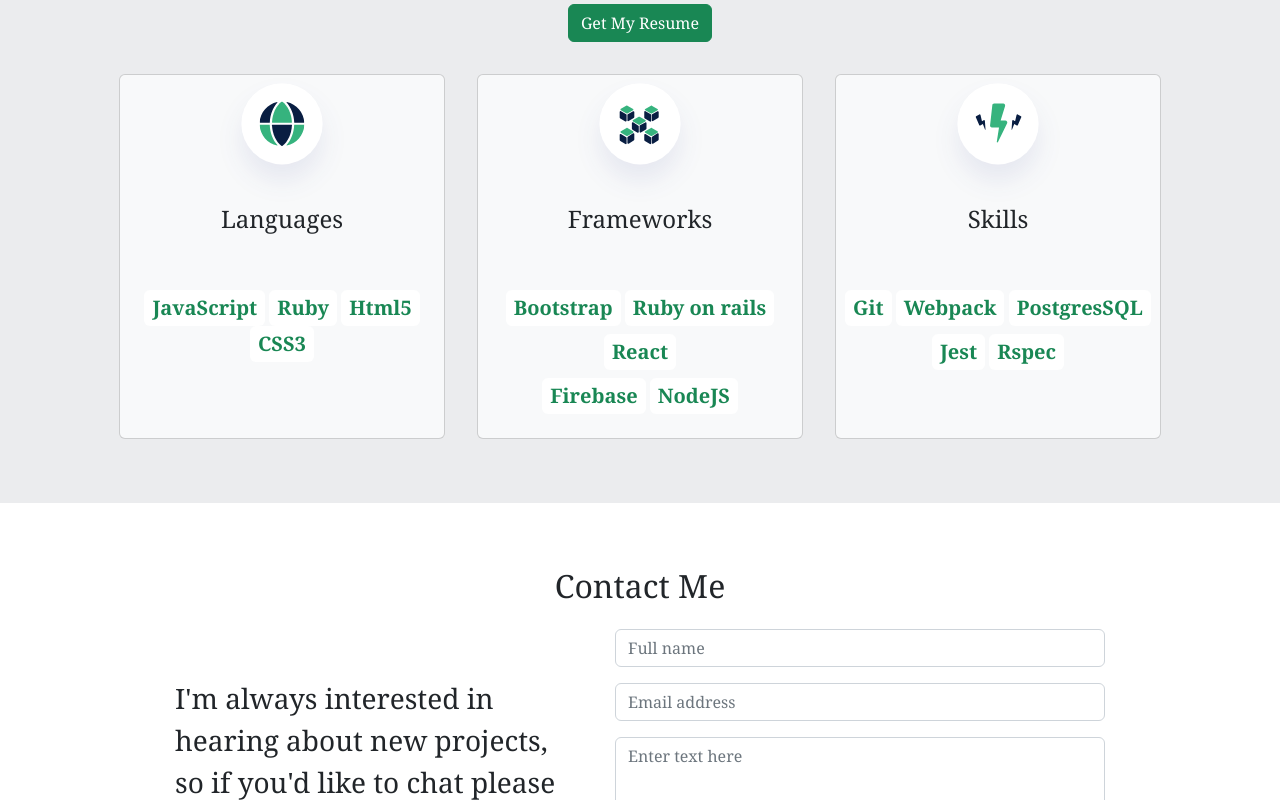
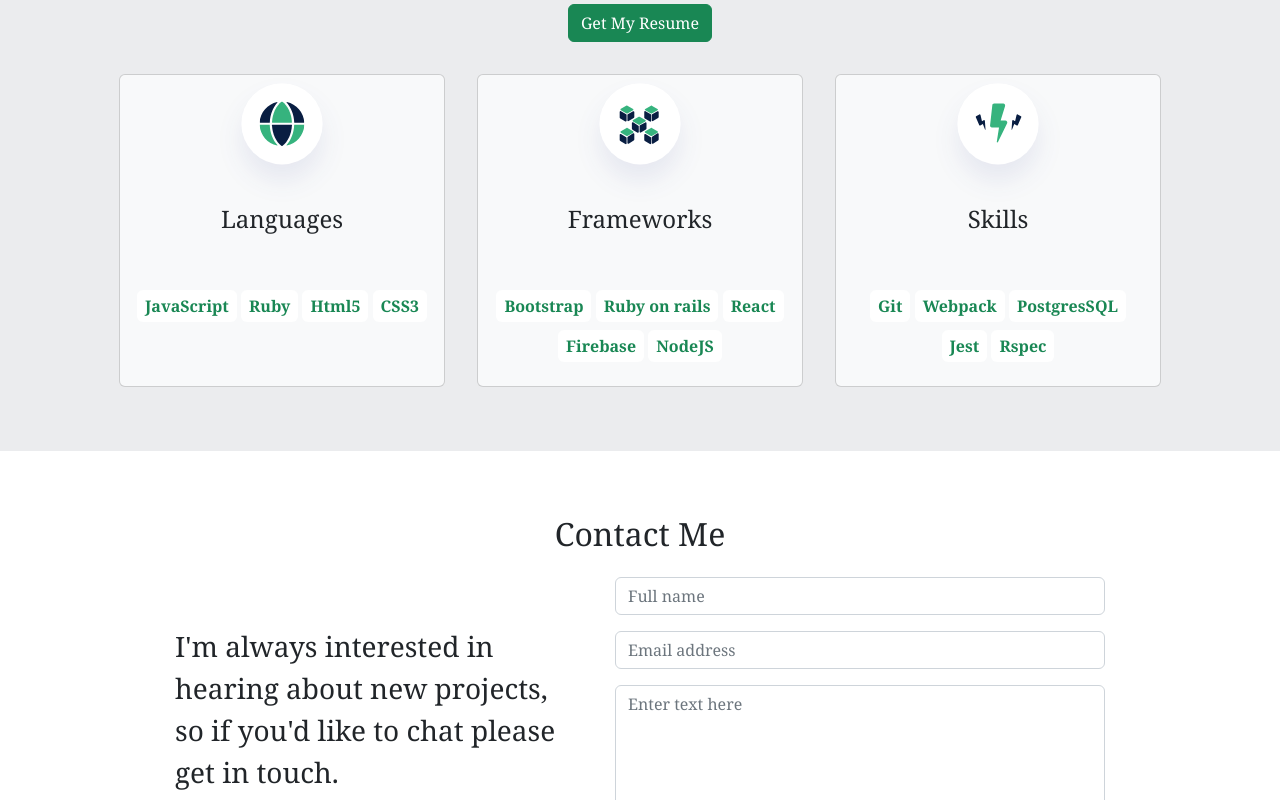
Before and after one commit to Jolak5/portfolio-with-bootstrap, a website: page index.html in a window 1280 px wide. Shown: the part 2000-2800 px from the top of the page. Drawn offline with nearby package versions, Linux system fonts and the light colour scheme.

Commit message:
edit font type

```diff
--- a/index.html
+++ b/index.html
@@ -255,10 +255,10 @@
 
           <h4 class="card-title text-center pb-5">Languages</h4>
           <div class="technologies mb-3 justify-content-center">
-            <span class="badge text-success bg-white p-2 fs-5">JavaScript</span>
-            <span class="badge text-success p-2 bg-white fs-5">Ruby</span>
-            <span class="badge text-success p-2 bg-white fs-5">Html5</span>
-            <span class="badge text-success p-2 bg-white fs-5">CSS3</span>
+            <span class="badge text-success bg-white p-2 fs-6">JavaScript</span>
+            <span class="badge text-success p-2 bg-white fs-6">Ruby</span>
+            <span class="badge text-success p-2 bg-white fs-6">Html5</span>
+            <span class="badge text-success p-2 bg-white fs-6">CSS3</span>
           </div>
         </div>
         <!-- This is the end of a card -->
@@ -275,18 +275,18 @@
 
           <h4 class="card-title text-center pb-5">Frameworks</h4>
           <div class="technologies mb-3 justify-content-center">
-            <span class="badge text-success bg-white p-2 mb-2 fs-5"
+            <span class="badge text-success bg-white p-2 mb-2 fs-6"
               >Bootstrap</span
             >
-            <span class="badge text-success p-2 mb-2 bg-white fs-5"
+            <span class="badge text-success p-2 mb-2 bg-white fs-6"
               >Ruby on rails</span
             >
-            <span class="badge text-success p-2 mb-2 bg-white fs-5">React</span>
+            <span class="badge text-success p-2 mb-2 bg-white fs-6">React</span>
             <br />
-            <span class="badge text-success p-2 mb-2 bg-white fs-5"
+            <span class="badge text-success p-2 mb-2 bg-white fs-6"
               >Firebase</span
             >
-            <span class="badge text-success p-2 mb-2 bg-white fs-5"
+            <span class="badge text-success p-2 mb-2 bg-white fs-6"
               >NodeJS</span
             >
           </div>
@@ -305,16 +305,16 @@
 
           <h4 class="card-title text-center pb-5">Skills</h4>
           <div class="technologies mb-3 justify-content-center">
-            <span class="badge text-success bg-white p-2 mb-2 fs-5">Git</span>
-            <span class="badge text-success p-2 mb-2 bg-white fs-5"
+            <span class="badge text-success bg-white p-2 mb-2 fs-6">Git</span>
+            <span class="badge text-success p-2 mb-2 bg-white fs-6"
               >Webpack</span
             >
-            <span class="badge text-success p-2 mb-2 bg-white fs-5"
+            <span class="badge text-success p-2 mb-2 bg-white fs-6"
               >PostgresSQL</span
             ><br />
-            <span class="badge text-success p-2 mb-2 bg-white fs-5">Jest</span>
+            <span class="badge text-success p-2 mb-2 bg-white fs-6">Jest</span>
 
-            <span class="badge text-success p-2 mb-2 bg-white fs-5">Rspec</span>
+            <span class="badge text-success p-2 mb-2 bg-white fs-6">Rspec</span>
           </div>
         </div>
         <!-- This is the end of a card -->
--- a/style.css
+++ b/style.css
@@ -15,7 +15,7 @@ body {
 }
 
 .hero-div {
-  background-image: url("images/Background\ portfolio.jpg");
+  background-image: url("images/Background_portfolio.jpg");
   background-size: cover;
   background-repeat: no-repeat;
   height: auto;
```
Also changed, not shown: images/Background_portfolio.jpg (renamed from images/Background portfolio.jpg).
